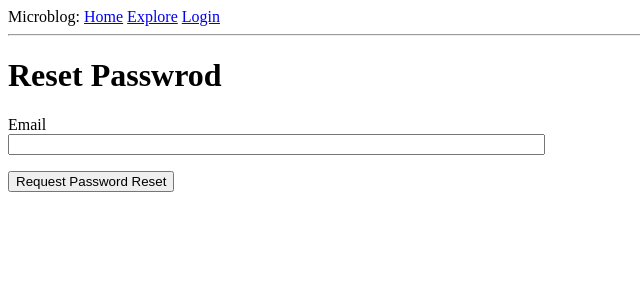
After one commit to n-phan/flask, a Flask app: page /reset_password_request in a window 1280 px wide. The commit adds this page. Shown: the top 300 px of the page, without its empty margins (0-640 px from the left). Run offline with Flask 2, Linux system fonts and the light colour scheme.

Commit message:
added email support

```diff
--- a/microblog/app/forms.py
+++ b/microblog/app/forms.py
@@ -45,3 +45,12 @@ class EditProfileForm(FlaskForm):
 class PostForm(FlaskForm):
     post = TextAreaField('Say something', validators=[DataRequired(), Length(min=1, max=140)])
     submit = SubmitField('Submit')
+
+class ResetPasswordRequestForm(FlaskForm):
+    email = StringField('Email', validators=[DataRequired(), Email()])
+    submit = SubmitField('Request Password Reset')
+
+class ResetPasswordForm(FlaskForm):
+    password = PasswordField('Password', validators=[DataRequired()])
+    password2 = PasswordField('Repeat Password', validators=[DataRequired(), EqualTo('password')])
+    submit = SubmitField('Request Password Reset')
--- a/microblog/app/routes.py
+++ b/microblog/app/routes.py
@@ -3,7 +3,8 @@ from flask import render_template, flash, redirect, url_for, request
 from flask_login import login_required, current_user, login_user, logout_user
 from werkzeug.urls import url_parse # provides netloc method, security against malicious url entries
 from app import application, db
-from app.forms import LoginForm, RegistrationForm, EditProfileForm, PostForm
+from app.email import send_password_reset_email
+from app.forms import LoginForm, RegistrationForm, EditProfileForm, PostForm, ResetPasswordRequestForm, ResetPasswordForm
 from app.models import User, Post
 
 @application.before_request     # to be executed right before the view function
@@ -148,3 +149,39 @@ def explore():
     prev_url = url_for('index', page=posts.prev_num) if posts.has_prev else None
 
     return render_template('index.html', title='Explore', posts=posts.items, next_url=next_url, prev_url=prev_url)
+
+@application.route('/reset_password_request', methods=['GET', 'POST'])
+def reset_password_request():
+    if current_user.is_authenticated:
+        flash('You are already logged in.')
+        return redirect(url_for('index'))
+
+    form = ResetPasswordRequestForm()
+    if form.validate_on_submit():
+        user = User.query.filter_by(email=form.email.data).first()
+        if user:
+            send_password_reset_email(user)
+        flash('Check your email for the instructions to reset your password')
+        return redirect(url_for('login'))
+
+    return render_template('reset_password_request.html', title='Reset Password', form=form)
+
+@application.route('/reset_password/<token>', methods=['GET', 'POST'])
+def reset_password(token):
+    if current_user.is_authenticated:
+        flash('You are already logged in.')
+        return redirect(url_for('index'))
+
+    user = User.verify_reset_password_token(token)
+    if not user:
+        flash('Invalid Token.')
+        return redirect(url_for('index'))
+
+    form = ResetPasswordForm()
+    if form.validate_on_submit():
+        user.set_password(form.password.data)
+        db.session.commit()
+        flash('Your password has been reset.')
+        return redirect(url_for('login'))
+
+    return render_template('reset_password.html', form=form)
--- a/microblog/app/templates/login.html
+++ b/microblog/app/templates/login.html
@@ -22,4 +22,5 @@
         <p>{{ form.submit() }}</p>
     </form>
     <p>New User? <a href="{{ url_for('register') }}">Click here to Register.</a></p>
+    <p>Forgot your Password? <a href="{{ url_for('reset_password_request') }}">Click to Reset It.</a></p>
 {% endblock %}
--- /dev/null
+++ b/microblog/app/templates/reset_password_request.html
@@ -0,0 +1,16 @@
+{% extends "base.html" %}
+
+{% block content %}
+  <h1>Reset Passwrod</h1>
+  <form action="" method="post">
+    {{ form.hidden_tag() }}
+    <p>
+      {{ form.email.label }}<br>
+      {{ form.email(size=64) }}<br>
+      {% for error in form.email.errors %}
+      <span style="color: red">[{{ error }}]</span>
+      {% endfor %}
+    </p>
+    <p>{{ form.submit() }}</p>
+  </form>
+{% endblock%}
```
Also changed, not shown: microblog/app/__init__.py (+6 -4 lines), microblog/app/email.py (added, +24 -0 lines), microblog/app/models.py (+17 -2 lines), microblog/app/templates/email/reset_password.html (added, +13 -0 lines), microblog/app/templates/email/reset_password.txt (added, +9 -0 lines), microblog/app/templates/reset_password.html (added, +23 -0 lines), microblog/app.db, microblog/config.py (line endings or trailing spaces), 3 other files.
